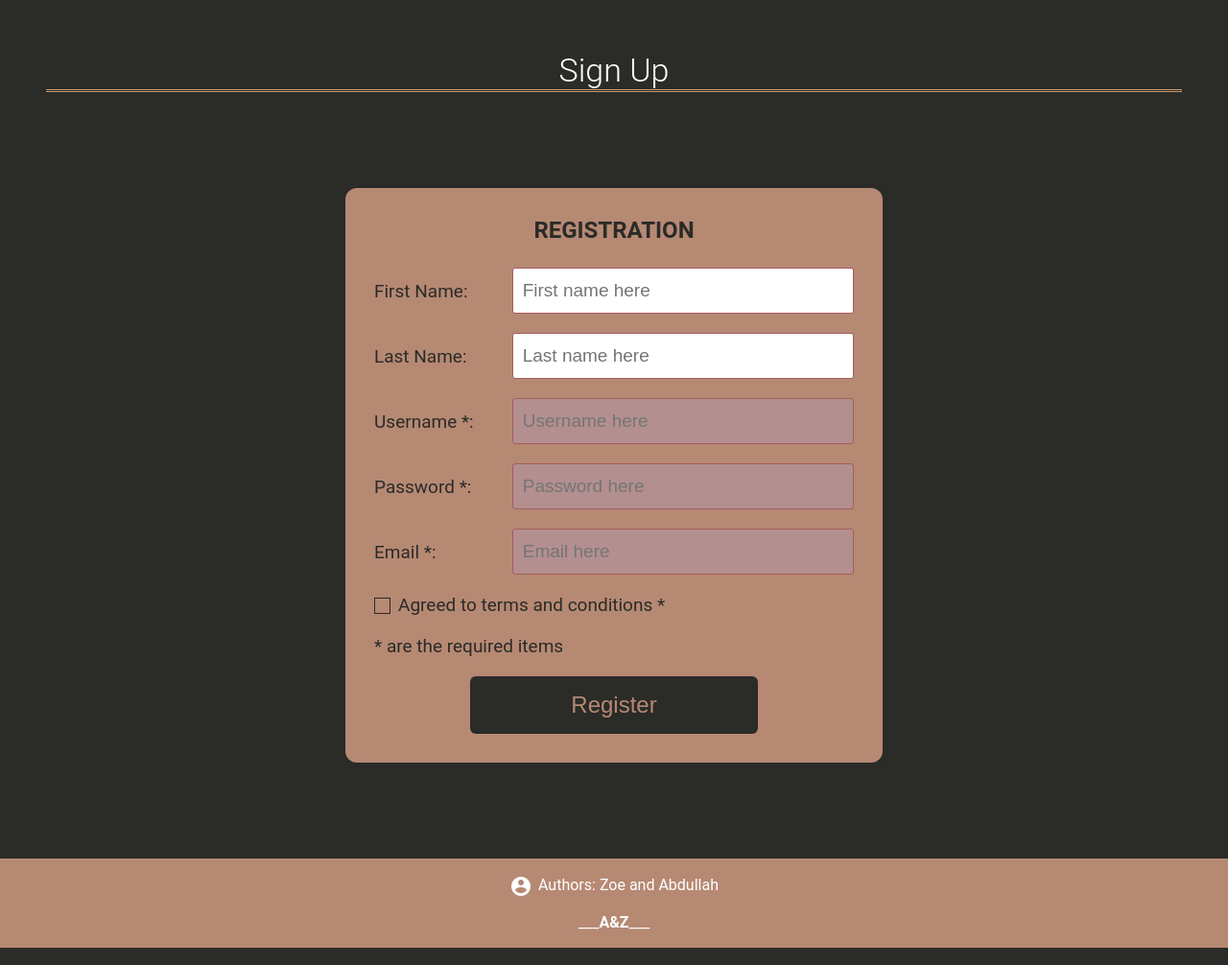
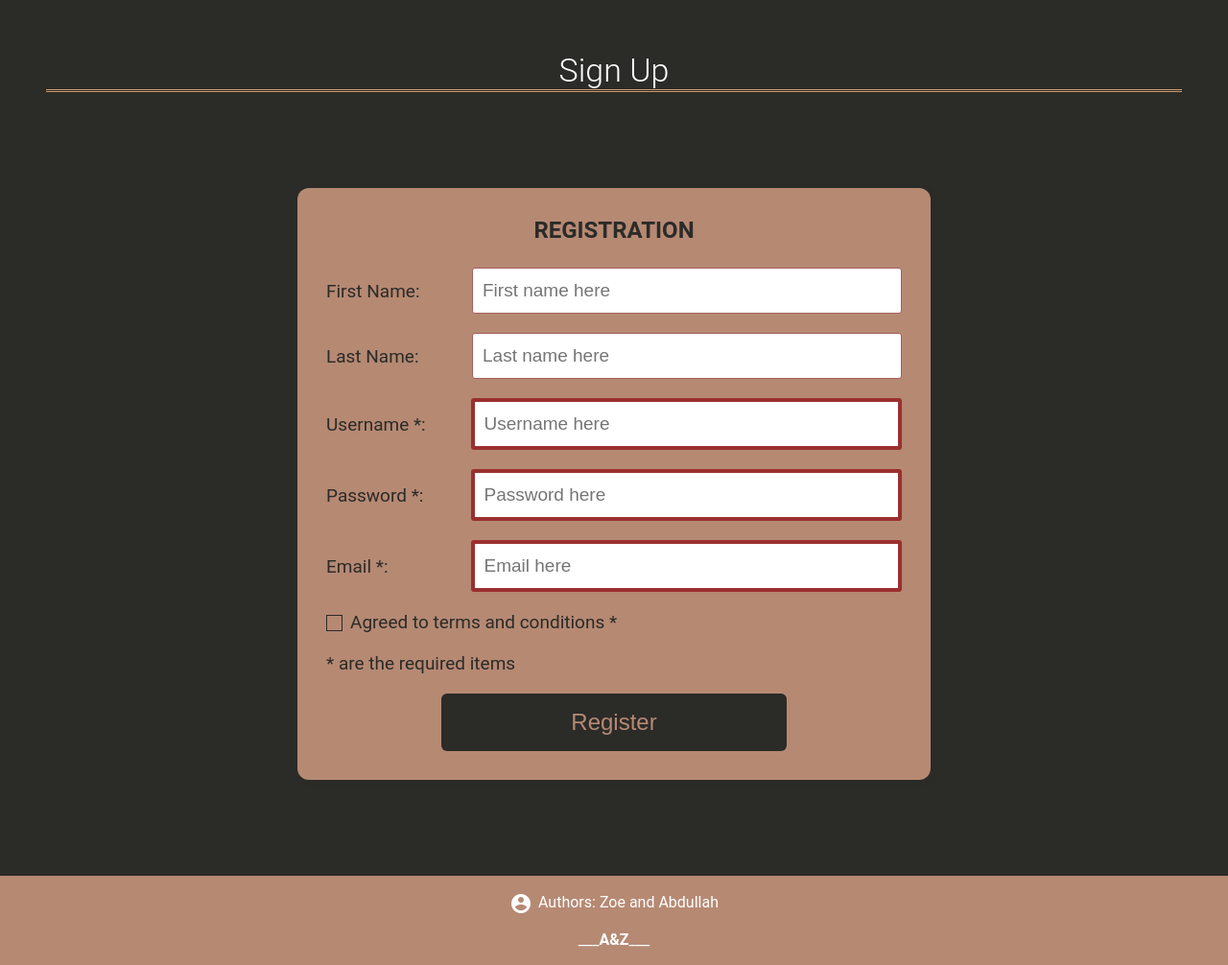
Before and after one commit to Zoe0709/COMPSCI_4WW3, a PHP site: page /registration.html in a window 1280 px wide. Shown: the part 55-1061 px from the top of the page at 96% size. Run offline with PHP 8.4, Linux system fonts and the light colour scheme.

Commit message:
Fixing the validation for the registration page and adding animation.

```diff
--- a/registration.html
+++ b/registration.html
@@ -19,6 +19,7 @@
     <meta name="viewport" content="width = device-width, initial-scale = 1, minimum-scale = 1, maximum-scale = 5" />
 
     <!-- Referencing the css file -->
+    <link rel="stylesheet" href="https://cdnjs.cloudflare.com/ajax/libs/animate.css/4.1.1/animate.min.css" />
     <link rel="stylesheet" type="text/css" href="./styles/registration,sign_in.css">
 
     <!-- Referencing the js file -->
@@ -140,45 +141,45 @@
             <h1 class='heading'>Sign Up</h1>
 
             <!-- The form that will take the registration information about the user -->
-            <form class="wrapper" onsubmit="return validatereg(this)">
+            <form class="wrapper animate__animated animate__fadeIn" onsubmit="return validatereg(this)">
 
                 <div class="form">
 
                     <!-- The tittle for the form -->
-                    <div class="title">
+                    <div class="title animate__animated animate__fadeIn animate__delay-1s">
                         Registration
                     </div>
 
                     <!-- The first name of the user -->
-                    <div class="inputfield">
+                    <div class="inputfield animate__animated animate__fadeIn animate__delay-2s">
                         <label>First Name:</label>
                         <!-- Text box for first name -->
                         <input type="text" class="input" pattern="^[a-zA-Z\s]*$" name="firstname" placeholder='First name here'>
                     </div>
 
                     <!-- The last name of the user -->
-                    <div class="inputfield">
+                    <div class="inputfield animate__animated animate__fadeIn animate__delay-2s">
                         <label>Last Name:</label>
                         <!-- Text box for last name -->
                         <input type="text" class="input" pattern="^[a-zA-Z\s]*$" name="lastname" placeholder='Last name here'>
                     </div>
 
                     <!-- **REQUIRED** The username of the user **REQUIRED** -->
-                    <div class="inputfield">
+                    <div class="inputfield animate__animated animate__fadeIn animate__delay-3s">
                         <label for="uname">Username *:</label>
                         <!-- Text box for username -->
                         <input type="text" id="uname" pattern="^[a-zA-Z\s0-9]*$" name="username" class="input" placeholder='Username here' required>
                     </div>
 
                     <!-- **REQUIRED** The password of the user **REQUIRED** -->
-                    <div class="inputfield">
+                    <div class="inputfield animate__animated animate__fadeIn animate__delay-3s">
                         <label for="pass">Password *:</label>
                         <!-- Text box for password -->
                         <input type="password" id="pass" name="password" class="input" placeholder='Password here' required>
                     </div>
 
                     <!-- **REQUIRED** The Email of the user **REQUIRED** -->
-                    <div class="inputfield">
+                    <div class="inputfield animate__animated animate__fadeIn animate__delay-4s">
                         <label for="email">Email *:</label>
                         <!-- Text box for email -->
                         <input type="email" id="email" pattern="^[^@]+@[^@]+\.[a-zA-Z]{2,}$" name="email" class="input" placeholder='Email here' required>
@@ -192,7 +193,7 @@
                     </div> -->
 
                     <!-- The terms and conditions checkbox -->
-                    <div class="inputfield terms">
+                    <div class="inputfield terms animate__animated animate__fadeIn animate__delay-4s">
                         <label class="check">
                             <input type="checkbox" id="checkbox" name="terms">
                             <span class="checkmark"></span>
@@ -200,12 +201,12 @@
                         <label style="width: 70%;" for="checkbox">Agreed to terms and conditions *</label>
                     </div>
 
-                    <div class="inputfield">
+                    <div class="inputfield animate__animated animate__fadeIn animate__delay-5s">
                         <label>* are the required items</label>
                     </div>
 
                     <!-- The submit button -->
-                    <div class="inputfield">
+                    <div class="inputfield animate__animated animate__fadeIn animate__delay-5s">
                         <input type="submit" value="Register" class="btn">
                     </div>
                 </div>
--- a/styles/registration,sign_in.css
+++ b/styles/registration,sign_in.css
@@ -176,7 +176,7 @@ nav a:hover {
 /* Styling the form box  */
 
 .wrapper {
-    max-width: 500px;
+    max-width: 600px;
     background: #B68973;
     margin: 100px auto;
     /* adds a shadow for the form box (makes it look nicer)  */
@@ -208,7 +208,7 @@ nav a:hover {
 }
 
 input:invalid {
-    background-color: #b38f8f !important;
+    border: 4px solid #9b2f2f !important;
 }
 
 
@@ -334,7 +334,7 @@ input:required {
 
 .wrapper .form .inputfield .input:focus,
 .wrapper .form .inputfield .custom_select select:focus {
-    border: 3px solid #A45D5D;
+    border: 1px solid #A45D5D;
 }
 
 
@@ -487,3 +487,7 @@ footer {
         color: #A45D5D;
     }
 }
+
+:root {
+    --animate-delay: 0.3s;
+}
```
